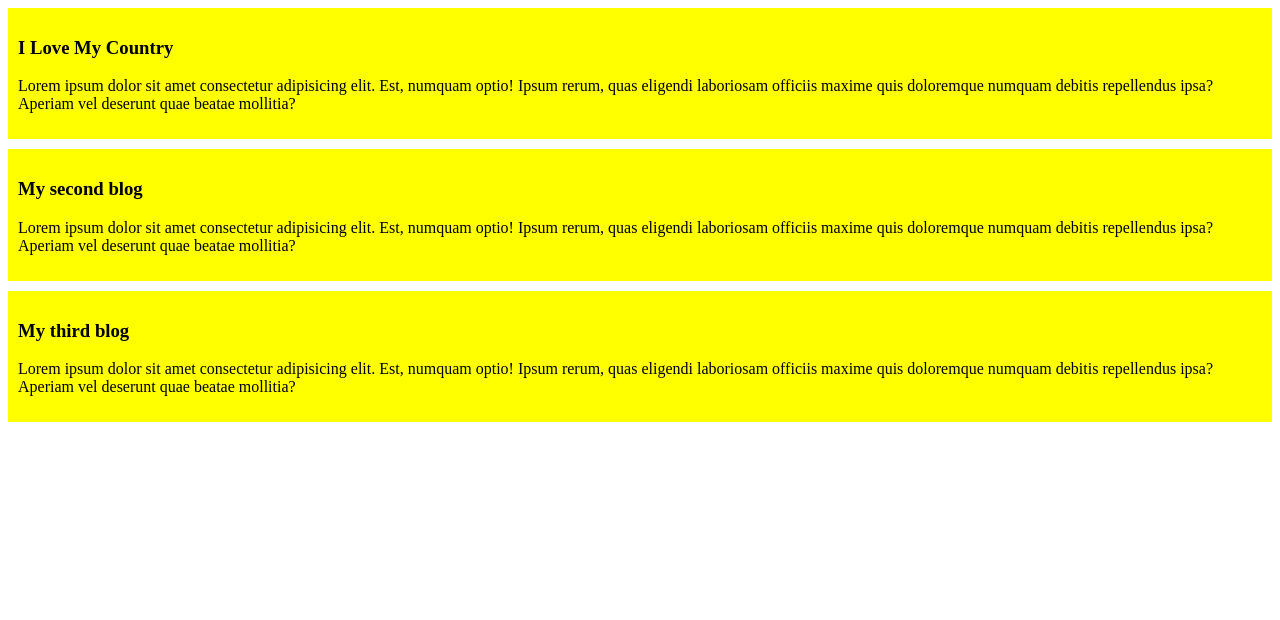
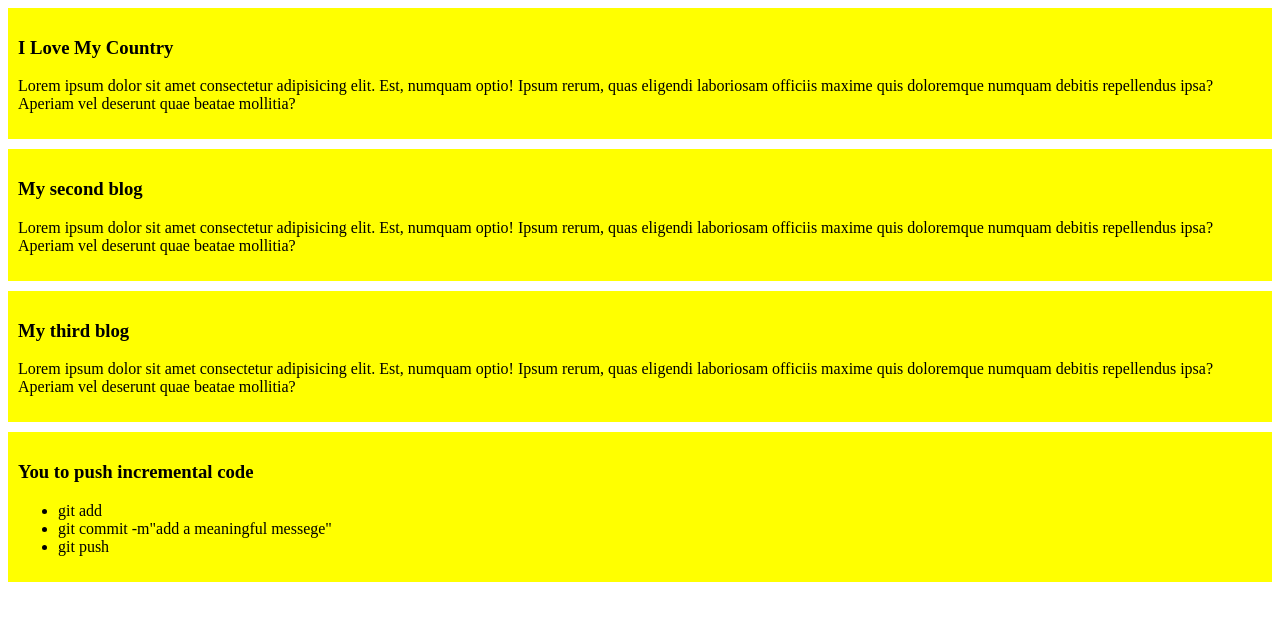
Before and after one commit to sakil-ahamed007/My-simple-website, a plain HTML site: page index.html in a window 1280 px wide. Drawn offline with Linux system fonts and the light colour scheme.

Commit message:
my icremental code

```diff
--- a/index.html
+++ b/index.html
@@ -19,5 +19,13 @@
     <h3>My third blog</h3>
     <p>Lorem ipsum dolor sit amet consectetur adipisicing elit. Est, numquam optio! Ipsum rerum, quas eligendi laboriosam officiis maxime quis doloremque numquam debitis repellendus ipsa? Aperiam vel deserunt quae beatae mollitia?</p>
     </div>
+    <div>
+        <h3>You to push incremental code</h3>
+        <ul>
+            <li>git add</li>
+            <li>git commit -m"add a meaningful messege"</li>
+            <li>git push</li>
+        </ul>
+    </div>
 </body>
 </html>
```
